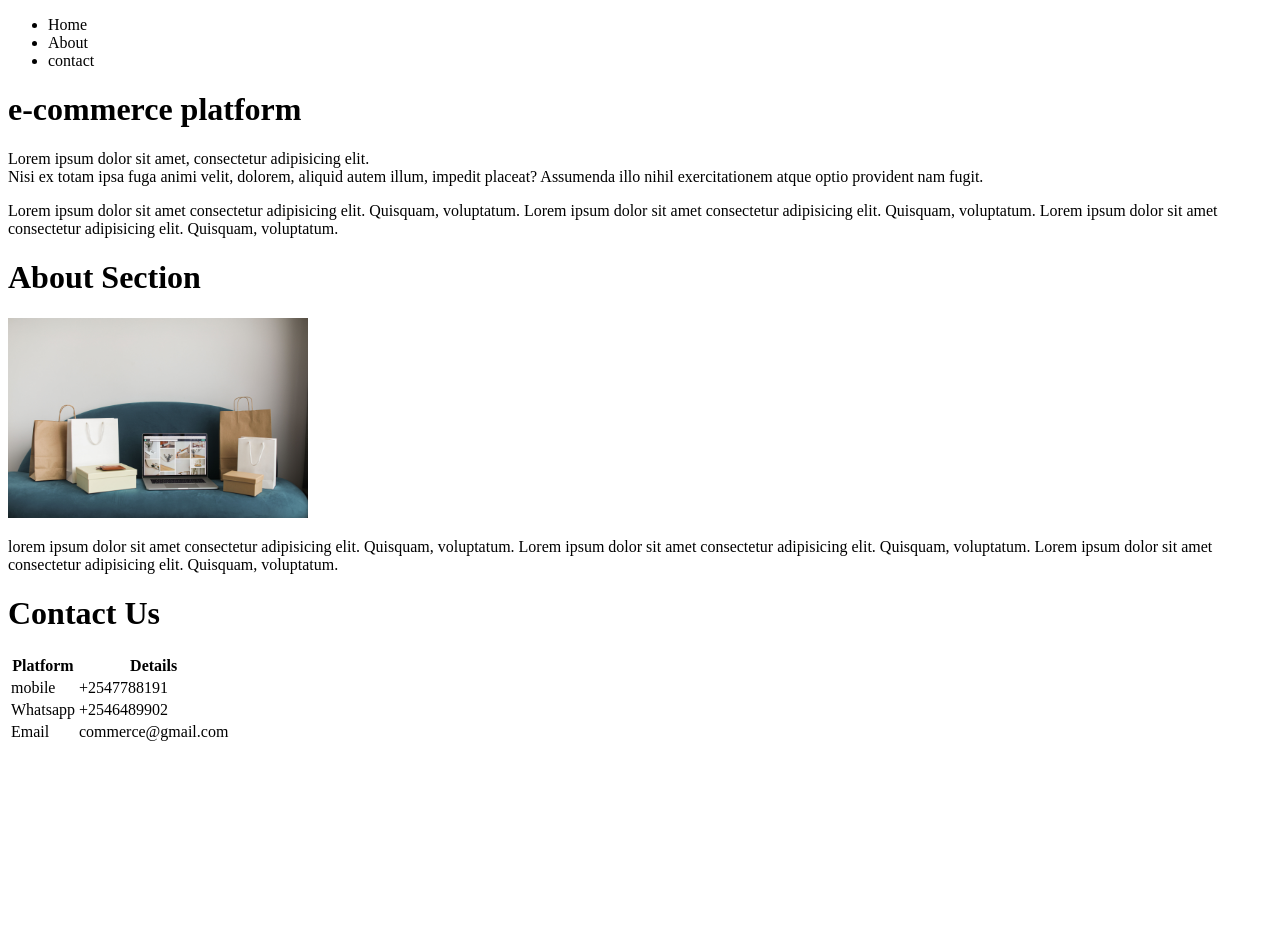
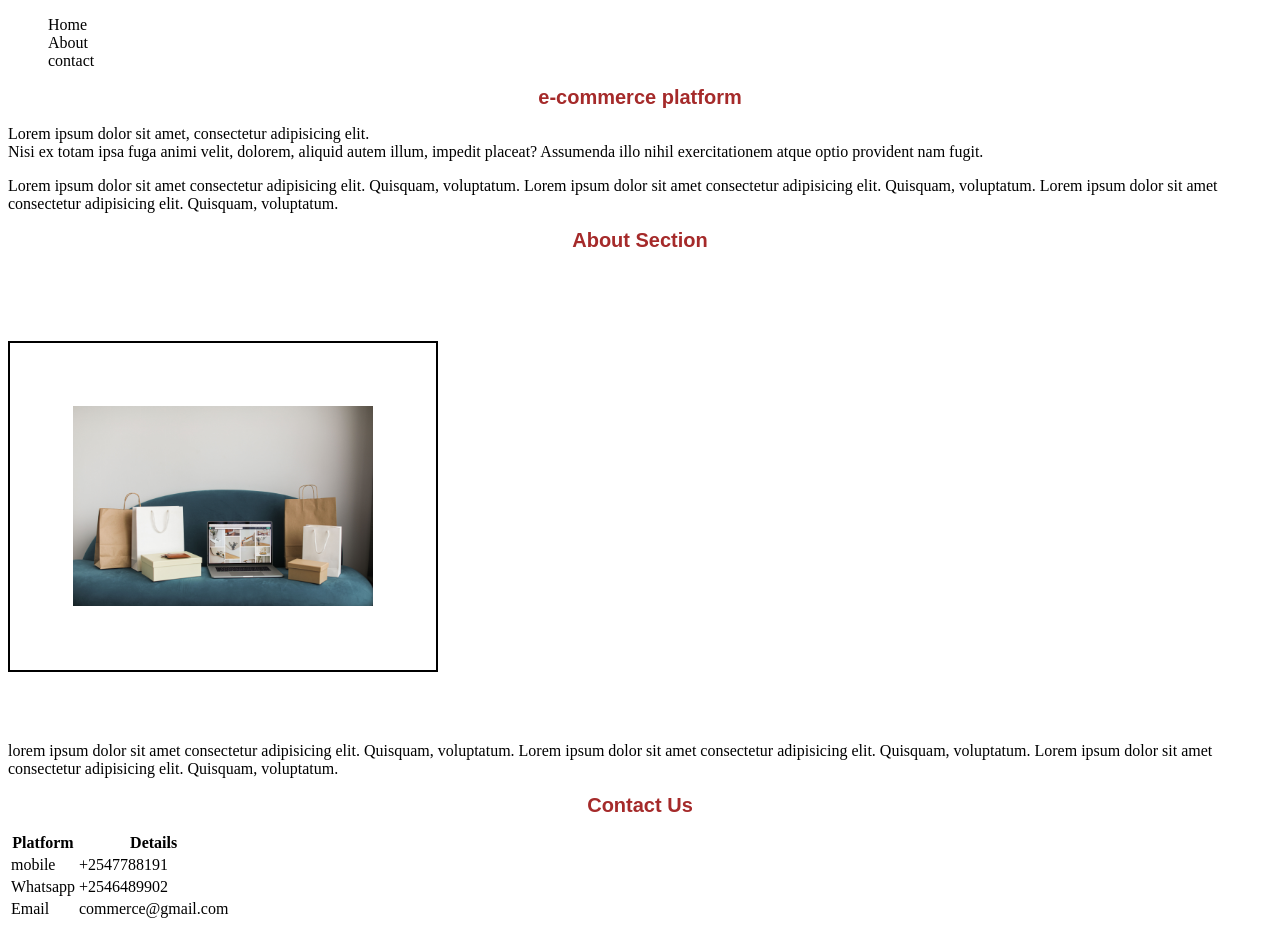
Before and after one commit to kamarapeter141-sudo/HTMLBasic, a plain HTML site: page index.html in a window 1280 px wide. Before the commit the page ends 800 px from the top, so only its background shows below. Drawn offline with Linux system fonts and the light colour scheme.

Commit message:
modified:   index.html 	new file:   styles.css

```diff
--- a/index.html
+++ b/index.html
@@ -4,11 +4,12 @@
     <meta charset="UTF-8">
     <meta name="viewport" content="width=device-width, initial-scale=1.0">
     <title>Document</title>
+    <link rel="stylesheet" href="./styles.css">
 </head>
 <body>
     <!--This is the navigation-->
     <nav>
-        <ul>
+        <ul class="navigation">
             <li>Home</li>
             <li>About</li>
             <li>contact</li>
@@ -17,19 +18,19 @@
 
     <!--Home section-->
     <div>
-        <h1>e-commerce platform</h1>
+        <h1 class="heading">e-commerce platform</h1>
         <p>Lorem ipsum dolor sit amet, consectetur adipisicing elit.<br> Nisi ex totam ipsa fuga animi velit, dolorem, aliquid autem illum, impedit placeat? Assumenda illo nihil exercitationem atque optio provident nam fugit.</p>
         <p>Lorem ipsum dolor sit amet consectetur adipisicing elit. Quisquam, voluptatum. Lorem ipsum dolor sit amet consectetur adipisicing elit. Quisquam, voluptatum. Lorem ipsum dolor sit amet consectetur adipisicing elit. Quisquam, voluptatum. </p>
     </div>
     <!--About section-->
     <div>
-        <h1>About Section</h1>
-        <img src="./assets/e-commerce.jpg" alt="checkout with card image" width=300>
+        <h1 class="heading">About Section</h1>
+        <img id="about-img" src="./assets/e-commerce.jpg" alt="checkout with card image" >
         <p>lorem ipsum dolor sit amet consectetur adipisicing elit. Quisquam, voluptatum. Lorem ipsum dolor sit amet consectetur adipisicing elit. Quisquam, voluptatum. Lorem ipsum dolor sit amet consectetur adipisicing elit. Quisquam, voluptatum. </p>
     </div>
     <!--Contact section-->
     <div>
-        <h1>Contact Us</h1>
+        <h1 class="heading">Contact Us</h1>
         <table>
             <tr>
                 <th>Platform</th>
--- /dev/null
+++ b/styles.css
@@ -0,0 +1,17 @@
+ .heading {
+    color:rgb(165, 42, 42);
+    font-family: sans-serif;
+    font-size: 20px;
+    text-align: center;
+ }
+ #about-img{
+    width: 300px;
+    border:#000 2px double;
+    padding: 5%;
+    margin-top: 6%;
+    margin-bottom: 4%;
+}
+
+.navigation {
+    list-style-type: none;
+   }
```
